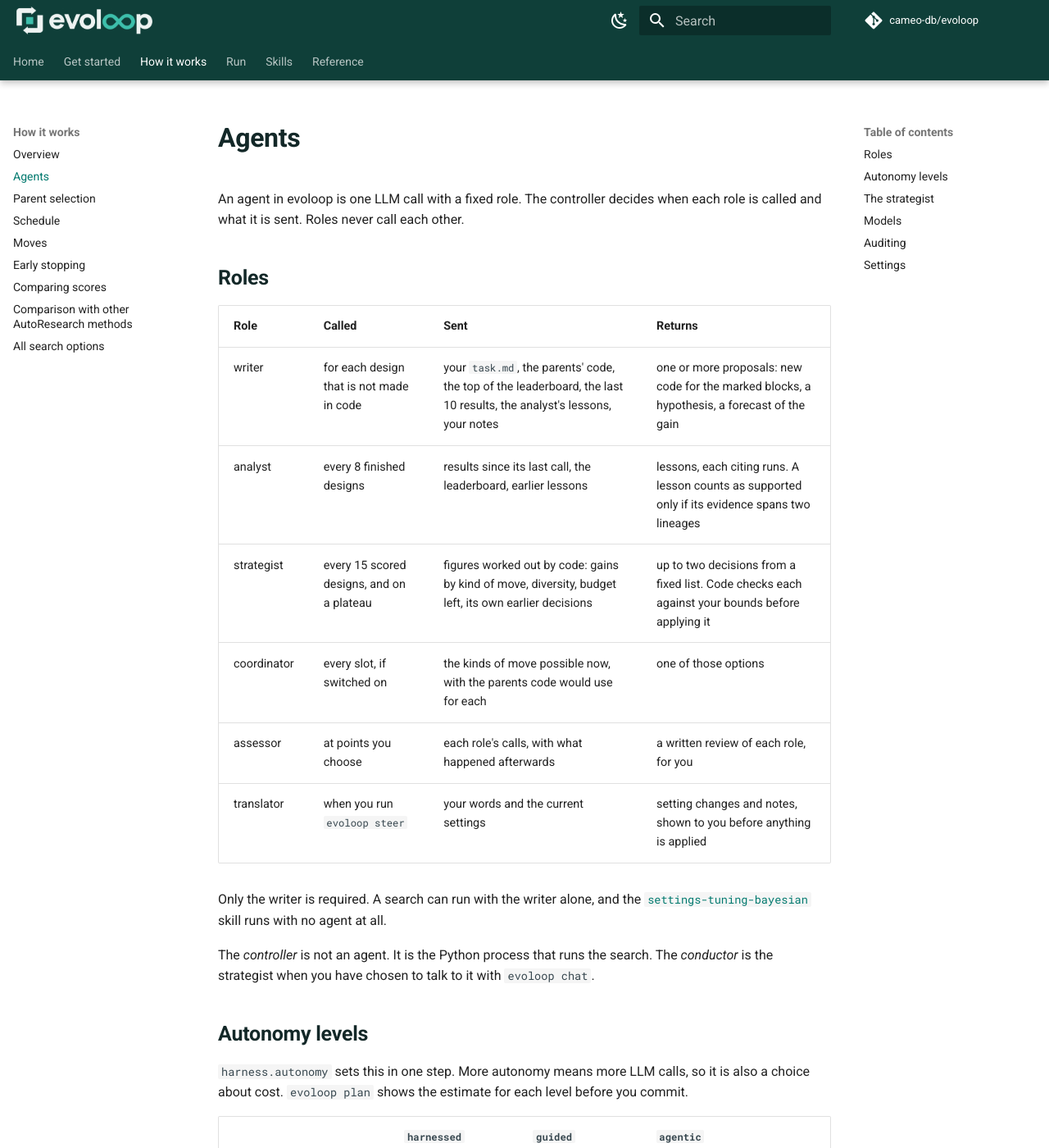
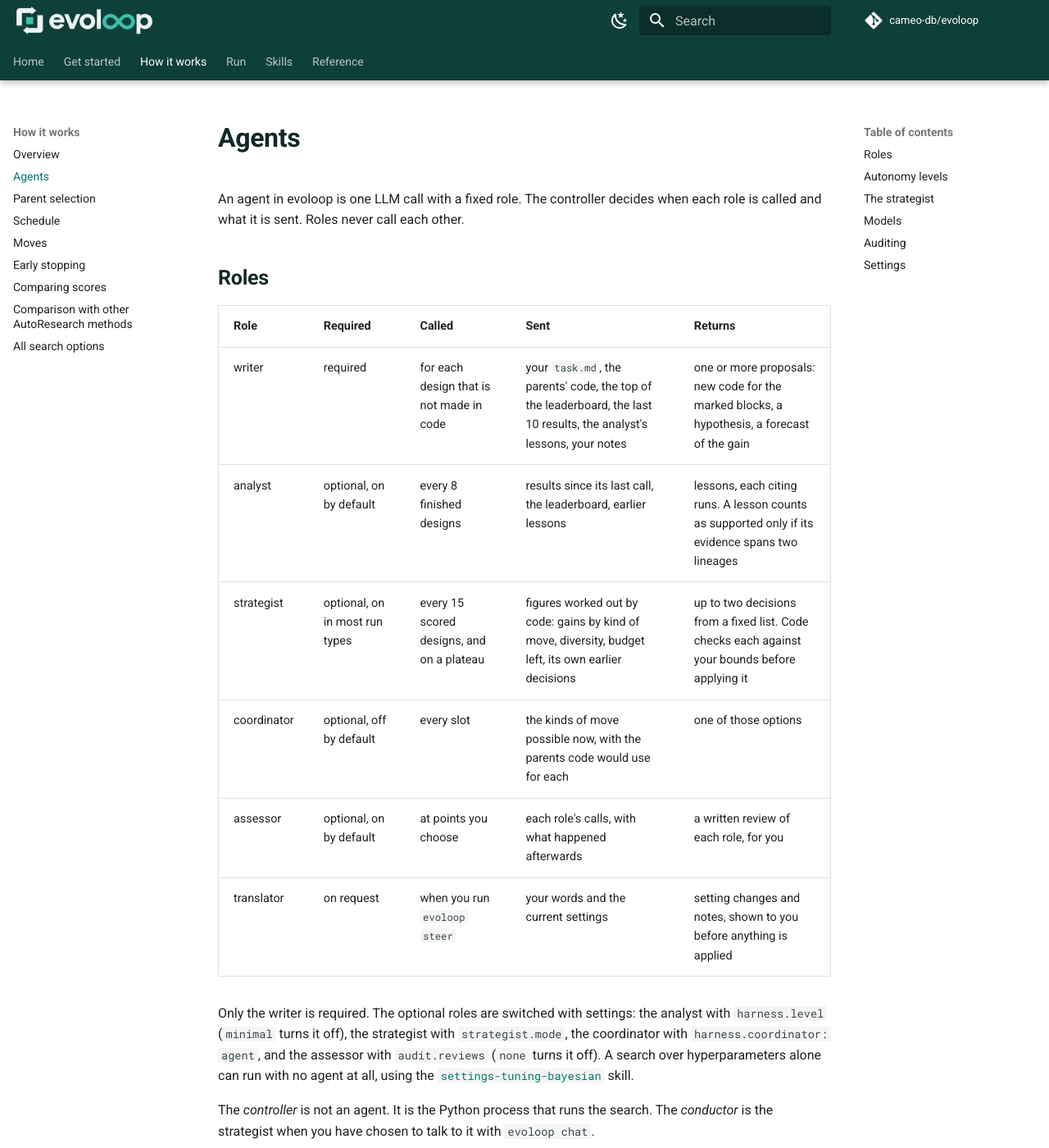
Before and after one commit to cameo-db/evoloop, an MkDocs documentation site: the page built from docs/agents.md, in a window 1280 px wide and 1400 px high. Shown: the whole window at 82% size. Built offline with MkDocs 1.6.1 and Material for MkDocs 9.7.7, drawn with Linux system fonts in a browser that asks for light colours; comment, search, counter and statistics services are not loaded.

Commit message:
Agent role tables say which roles are required and which are optional
Co-Authored-By: Claude Fable 5.2 <noreply@anthropic.com>
Claude-Session: https://claude.ai/code/session_01GuYYFmC8U2yny8edFcSEH5

```diff
--- a/docs/agents.md
+++ b/docs/agents.md
@@ -5,17 +5,20 @@ called and what it is sent. Roles never call each other.
 
 ## Roles
 
-| Role | Called | Sent | Returns |
-|---|---|---|---|
-| writer | for each design that is not made in code | your `task.md`, the parents' code, the top of the leaderboard, the last 10 results, the analyst's lessons, your notes | one or more proposals: new code for the marked blocks, a hypothesis, a forecast of the gain |
-| analyst | every 8 finished designs | results since its last call, the leaderboard, earlier lessons | lessons, each citing runs. A lesson counts as supported only if its evidence spans two lineages |
-| strategist | every 15 scored designs, and on a plateau | figures worked out by code: gains by kind of move, diversity, budget left, its own earlier decisions | up to two decisions from a fixed list. Code checks each against your bounds before applying it |
-| coordinator | every slot, if switched on | the kinds of move possible now, with the parents code would use for each | one of those options |
-| assessor | at points you choose | each role's calls, with what happened afterwards | a written review of each role, for you |
-| translator | when you run `evoloop steer` | your words and the current settings | setting changes and notes, shown to you before anything is applied |
+| Role | Required | Called | Sent | Returns |
+|---|---|---|---|---|
+| writer | required | for each design that is not made in code | your `task.md`, the parents' code, the top of the leaderboard, the last 10 results, the analyst's lessons, your notes | one or more proposals: new code for the marked blocks, a hypothesis, a forecast of the gain |
+| analyst | optional, on by default | every 8 finished designs | results since its last call, the leaderboard, earlier lessons | lessons, each citing runs. A lesson counts as supported only if its evidence spans two lineages |
+| strategist | optional, on in most run types | every 15 scored designs, and on a plateau | figures worked out by code: gains by kind of move, diversity, budget left, its own earlier decisions | up to two decisions from a fixed list. Code checks each against your bounds before applying it |
+| coordinator | optional, off by default | every slot | the kinds of move possible now, with the parents code would use for each | one of those options |
+| assessor | optional, on by default | at points you choose | each role's calls, with what happened afterwards | a written review of each role, for you |
+| translator | on request | when you run `evoloop steer` | your words and the current settings | setting changes and notes, shown to you before anything is applied |
 
-Only the writer is required. A search can run with the writer alone, and the
-[`settings-tuning-bayesian`](guides/settings-tuning-bayesian.md) skill runs with no agent at all.
+Only the writer is required. The optional roles are switched with settings: the analyst with
+`harness.level` (`minimal` turns it off), the strategist with `strategist.mode`, the coordinator with
+`harness.coordinator: agent`, and the assessor with `audit.reviews` (`none` turns it off). A search
+over hyperparameters alone can run with no agent at all, using the
+[`settings-tuning-bayesian`](guides/settings-tuning-bayesian.md) skill.
 
 The *controller* is not an agent. It is the Python process that runs the search. The *conductor* is
 the strategist when you have chosen to talk to it with `evoloop chat`.
```
Also changed, not shown: docs/how-it-works.md (+8 -8 lines).
